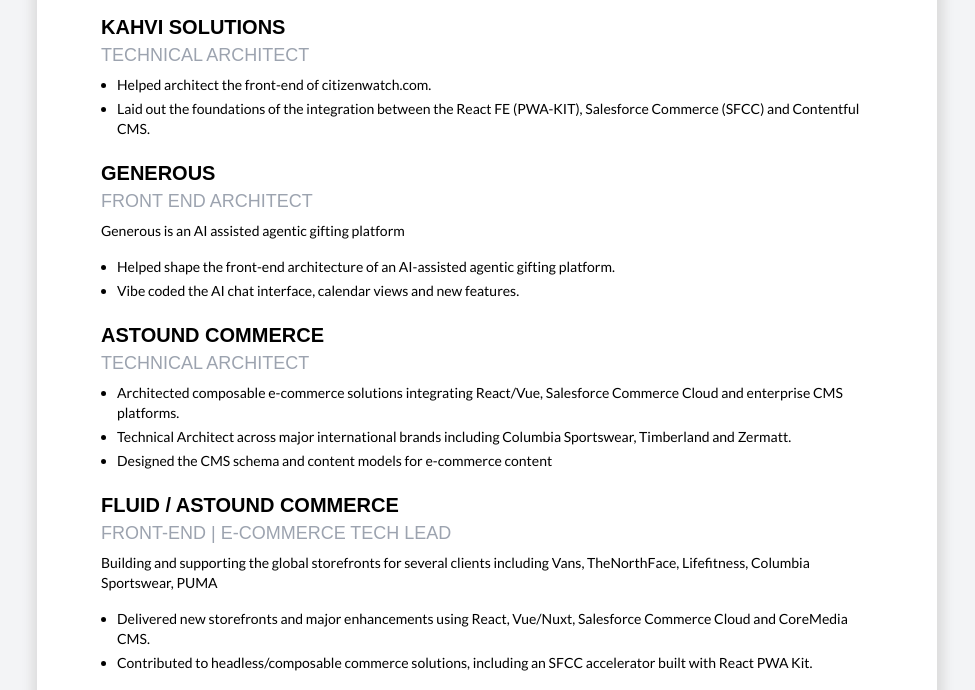
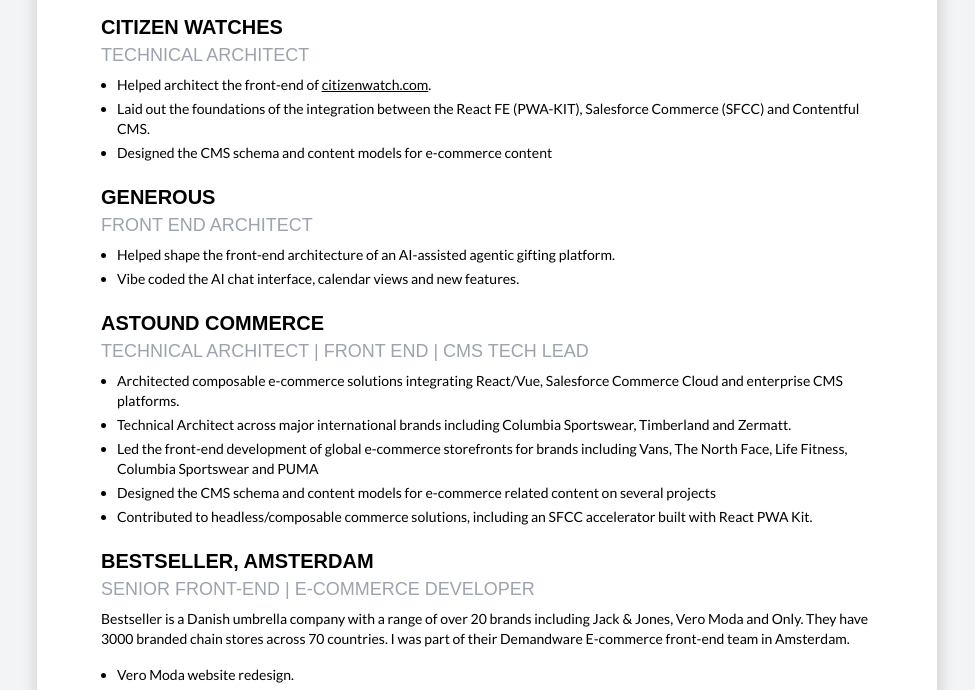
Before and after one commit to samgarg86/samgarg86.github.io, a website: page resume/index.html in a window 1280 px wide. Shown: the part 708-1398 px from the top of the page, without its empty margins (153-1128 px from the left). Drawn offline with nearby package versions, Linux system fonts and the light colour scheme; a web font is replaced by a local one.

Commit message:
More exp updates

```diff
--- a/resume/index.html
+++ b/resume/index.html
@@ -113,13 +113,14 @@
 
         <div class="mb-5 leading-normal">
             <header class="font-din uppercase">
-                <div class="text-xl font-bold">Kahvi Solutions</div>
+                <div class="text-xl font-bold">Citizen Watches</div>
                 <div class="text-lg text-gray-400 font-normal">Technical Architect</div>
             </header>
             <div class="pt-1.5 text-sm">
                 <ul class="pl-4 list-disc space-y-1">
-                    <li>Helped architect the front-end of <a href="https://www.citizenwatch.com" target="_blank" class="text-black hover:opacity-70 transition-opacity">citizenwatch.com</a>.</li>
+                    <li>Helped architect the front-end of <a href="https://citizenwatch.com" target="_blank" class="text-black hover:opacity-70 transition-opacity underline">citizenwatch.com</a>.</li>
                     <li>Laid out the foundations of the integration between the React FE (PWA-KIT), Salesforce Commerce (SFCC) and Contentful CMS.</li>
+                    <li>Designed the CMS schema and content models for e-commerce content</li>
                 </ul>
             </div>
         </div>
@@ -130,7 +131,6 @@
                 <div class="text-lg text-gray-400 font-normal">Front End Architect</div>
             </header>
             <div class="pt-1.5 text-sm">
-                <p class="mb-4">Generous is an AI assisted agentic gifting platform</p>
                 <ul class="pl-4 list-disc space-y-1">
                     <li>Helped shape the front-end architecture of an AI-assisted agentic gifting platform.</li>
                     <li>Vibe coded the AI chat interface, calendar views and new features.</li>
@@ -143,32 +143,34 @@
                 <div class="text-xl font-bold">
                     <a href="https://astoundcommerce.com" target="_blank" class="text-black no-underline hover:opacity-70 transition-opacity">Astound Commerce</a>
                 </div>
-                <div class="text-lg text-gray-400 font-normal">Technical Architect</div>
+                <div class="text-lg text-gray-400 font-normal">Technical Architect | Front End | CMS Tech Lead</div>
             </header>
             <div class="pt-1.5 text-sm">
                 <ul class="pl-4 list-disc space-y-1">
                     <li>Architected composable e-commerce solutions integrating React/Vue, Salesforce Commerce Cloud and enterprise CMS platforms.</li>
                     <li>Technical Architect across major international brands including Columbia Sportswear, Timberland and Zermatt.</li>
-                    <li>Designed the CMS schema and content models for e-commerce content</li>
+                    <li>Led the front-end development of global e-commerce storefronts for brands including Vans, The North Face, Life Fitness, Columbia Sportswear and PUMA</li>
+                    <li>Designed the CMS schema and content models for e-commerce related content on several projects</li>
+                    <li>Contributed to headless/composable commerce solutions, including an SFCC accelerator built with React PWA Kit.</li>
                 </ul>
             </div>
         </div>
 
-        <div class="mb-5 leading-normal">
-            <header class="font-din uppercase">
-                <div class="text-xl font-bold">
-                    <a href="https://astoundcommerce.com" target="_blank" class="text-black no-underline hover:opacity-70 transition-opacity">Fluid / Astound Commerce</a>
-                </div>
-                <div class="text-lg text-gray-400 font-normal">Front-End | E-Commerce Tech Lead</div>
-            </header>
-            <div class="pt-1.5 text-sm">
-                <p class="mb-4">Building and supporting the global storefronts for several clients including Vans, TheNorthFace, Lifefitness, Columbia Sportswear, PUMA</p>
-                <ul class="pl-4 list-disc space-y-1">
-                    <li>Delivered new storefronts and major enhancements using React, Vue/Nuxt, Salesforce Commerce Cloud and CoreMedia CMS.</li>
-                    <li>Contributed to headless/composable commerce solutions, including an SFCC accelerator built with React PWA Kit.</li>
-                </ul>
-            </div>
-        </div>
+<!--        <div class="mb-5 leading-normal">-->
+<!--            <header class="font-din uppercase">-->
+<!--                <div class="text-xl font-bold">-->
+<!--                    <a href="https://astoundcommerce.com" target="_blank" class="text-black no-underline hover:opacity-70 transition-opacity">Fluid / Astound Commerce</a>-->
+<!--                </div>-->
+<!--                <div class="text-lg text-gray-400 font-normal">Front-End | E-Commerce Tech Lead</div>-->
+<!--            </header>-->
+<!--            <div class="pt-1.5 text-sm">-->
+<!--                <p class="mb-4">Building and supporting the global storefronts for several clients including Vans, TheNorthFace, Lifefitness, Columbia Sportswear, PUMA</p>-->
+<!--                <ul class="pl-4 list-disc space-y-1">-->
+<!--                    <li>Delivered new storefronts and major enhancements using React, Vue/Nuxt, Salesforce Commerce Cloud and CoreMedia CMS.</li>-->
+<!--                    <li>Contributed to headless/composable commerce solutions, including an SFCC accelerator built with React PWA Kit.</li>-->
+<!--                </ul>-->
+<!--            </div>-->
+<!--        </div>-->
 
         <div class="mb-5 leading-normal">
             <header class="font-din uppercase">
@@ -262,6 +264,11 @@
         <h2 class="font-din uppercase text-3xl mt-5 mb-4">Education &amp; Certifications</h2>
 
         <div class="mb-5 leading-normal font-din uppercase">
+            <div class="text-xl font-bold">Coremedia Certified Front End Developer</div>
+            <div class="text-lg text-gray-400 font-normal">Coremedia</div>
+        </div>
+
+        <div class="mb-5 leading-normal font-din uppercase">
             <div class="text-xl font-bold">Salesforce Commerce / Demandware Certified Developer</div>
             <div class="text-lg text-gray-400 font-normal">Salesforce Commerce</div>
         </div>
```
